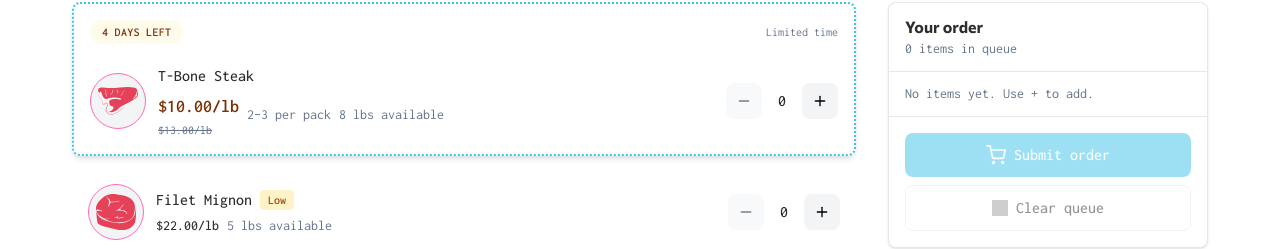
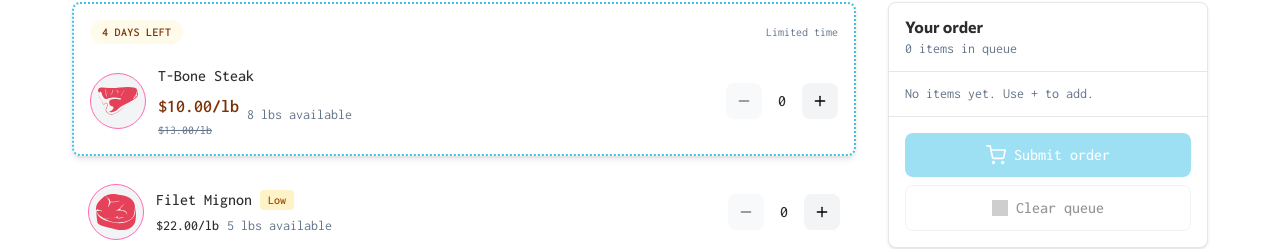
Before and after one commit to holtwalker13/clements-cattle-co, a Next.js app: page / in a window 1280 px wide. Shown: the part 365-614 px from the top of the page. Built offline with nearby package versions, Linux system fonts and the light colour scheme; grey boxes are pictures that could not be loaded.

Commit message:
Wire pack and roast weights and ground beef ratio

```diff
--- a/components/InventoryList.tsx
+++ b/components/InventoryList.tsx
@@ -138,7 +138,7 @@ export function InventoryList({
                 {item.price != null && item.price > 0 && !isOnSale && (
                   <span className={isSoldOut ? "text-[var(--color-muted)]" : "font-medium text-[var(--color-charcoal)]"}>
                     {new Intl.NumberFormat("en-US", { style: "currency", currency: "USD" }).format(item.price)}
-                    {item.unit === "lbs" ? "/lb" : "/each"}
+                    {item.unit === "lbs" ? "/lb" : item.unit === "pkgs" ? "/pkg" : "/each"}
                   </span>
                 )}
                 {isOnSale && (
@@ -147,21 +147,42 @@ export function InventoryList({
                       {new Intl.NumberFormat("en-US", { style: "currency", currency: "USD" }).format(
                         item.sale_price as number
                       )}
-                      {item.unit === "lbs" ? "/lb" : "/each"}
+                      {item.unit === "lbs" ? "/lb" : item.unit === "pkgs" ? "/pkg" : "/each"}
                     </span>
                     {item.price != null && item.price > 0 && (
                       <span className="text-xs text-[var(--color-muted)] line-through">
                         {new Intl.NumberFormat("en-US", { style: "currency", currency: "USD" }).format(item.price)}
-                        {item.unit === "lbs" ? "/lb" : "/each"}
+                        {item.unit === "lbs" ? "/lb" : item.unit === "pkgs" ? "/pkg" : "/each"}
                       </span>
                     )}
                   </span>
                 )}
-                {item.min_qty != null && item.min_qty > 1 && (
-                  <span className="text-[var(--color-muted)]">{item.min_qty} lb min</span>
+                {/* Ground beef: show min and fat ratio */}
+                {item.cut_name.toLowerCase().includes("ground beef") && (
+                  <>
+                    {item.min_qty != null && item.min_qty > 0 && (
+                      <span className="text-[var(--color-muted)]">
+                        {item.min_qty} lb min
+                      </span>
+                    )}
+                    {item.fat_ratio && (
+                      <span className="text-[var(--color-muted)]">
+                        {item.fat_ratio} lean-to-fat
+                      </span>
+                    )}
+                  </>
                 )}
-                {item.per_pack && (
-                  <span className="text-[var(--color-muted)]">{item.per_pack}</span>
+                {/* Steaks: pack description when available */}
+                {item.pack_count != null && item.pack_oz_each != null && item.category.toLowerCase().includes("individual") && (
+                  <span className="text-[var(--color-muted)]">
+                    Pack of {item.pack_count} · {item.pack_oz_each} oz steaks
+                  </span>
+                )}
+                {/* Roasts: approximate weight */}
+                {item.category.toLowerCase().includes("roast") && item.avg_wgt != null && item.avg_wgt > 0 && (
+                  <span className="text-[var(--color-muted)]">
+                    approx. {item.avg_wgt} lb each
+                  </span>
                 )}
                 <span>
                   {item.available_qty} {item.unit} available
--- a/lib/sheets.ts
+++ b/lib/sheets.ts
@@ -32,6 +32,18 @@ function parseNumber(value: unknown): number {
   return 0;
 }
 
+function parseNumericPrefix(value: unknown): number {
+  if (typeof value === "number" && !Number.isNaN(value)) return value;
+  if (typeof value === "string") {
+    const match = value.trim().match(/^([0-9]+(?:\.[0-9]+)?)/);
+    if (match) {
+      const n = Number(match[1]);
+      return Number.isNaN(n) ? 0 : n;
+    }
+  }
+  return 0;
+}
+
 /**
  * Load and return all inventory rows. Skips blank rows and normalizes available_qty to number.
  */
@@ -50,7 +62,7 @@ export async function getInventory(): Promise<InventoryItem[]> {
     if (!cutId) continue; // skip blank rows
     const cutName = String(row.get("cut_name") ?? "").trim();
     const category = String(row.get("category") ?? "").trim();
-    const availableQty = parseNumber(row.get("available_qty"));
+    const availableQty = parseNumericPrefix(row.get("available_qty"));
     const unit = String(row.get("unit") ?? "").trim();
     const priceRaw = row.get("price");
     const price = priceRaw !== undefined && priceRaw !== "" ? parseNumber(priceRaw) : undefined;
@@ -62,6 +74,19 @@ export async function getInventory(): Promise<InventoryItem[]> {
     const sale_price =
       salePriceRaw !== undefined && salePriceRaw !== "" ? parseNumber(salePriceRaw) : undefined;
     const sale_end_date = String(row.get("sale_end_date") ?? "").trim() || undefined;
+    const pack_countRaw = row.get("pack_count");
+    const pack_count =
+      pack_countRaw !== undefined && pack_countRaw !== "" ? parseNumber(pack_countRaw) : undefined;
+    const packOzRaw = row.get("pack_oz_each");
+    const pack_oz_each =
+      packOzRaw !== undefined && packOzRaw !== "" ? parseNumber(packOzRaw) : undefined;
+    const avgWgtRaw = row.get("avg_wgt");
+    const avg_wgt =
+      avgWgtRaw !== undefined && avgWgtRaw !== "" ? parseNumber(avgWgtRaw) : undefined;
+    let fat_ratio = String(row.get("fat_ratio") ?? "").trim() || undefined;
+    if (!fat_ratio && cutName.toLowerCase().includes("ground beef")) {
+      fat_ratio = "80/20";
+    }
     result.push({
       cut_id: cutId,
       cut_name: cutName || cutId,
@@ -72,7 +97,11 @@ export async function getInventory(): Promise<InventoryItem[]> {
       status,
       sale_price,
       sale_end_date,
+      pack_count,
+      pack_oz_each,
+      avg_wgt,
       min_qty,
+      fat_ratio,
     });
   }
   return result;
```
Also changed, not shown: types.ts (+8 -0 lines).
